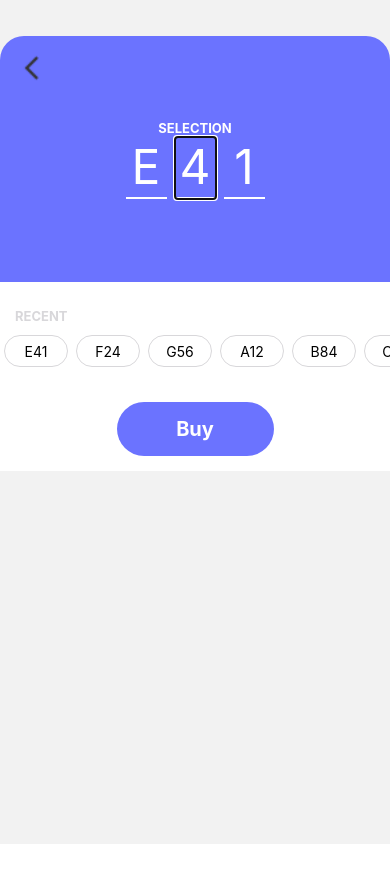
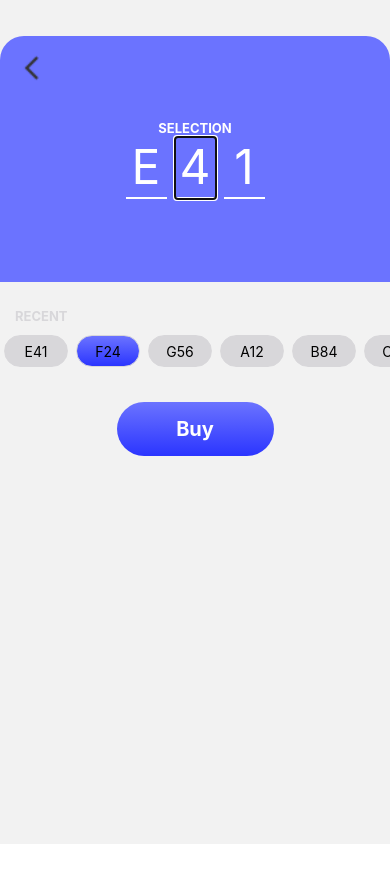
Before and after one commit to AgustinLizondo/Vending-machine, a React Native app: screen /Order in a window 390 px wide. Built offline with nearby package versions, Linux system fonts and the light colour scheme.

Commit message:
Linear Gradient added

```diff
--- a/components/ActionsCard.js
+++ b/components/ActionsCard.js
@@ -3,16 +3,17 @@ import { StyleSheet, Text, View, ScrollView } from 'react-native'
 import colorPalette from '../assets/Colors'
 import BasicButton from './BasicButton'
 import Tag from './Tag'
+import { LinearGradient } from 'expo-linear-gradient'
 
 const ActionsCard = () => {
     let latestOrders = ['E41', 'F24', 'G56', 'A12', 'B84', 'C23', 'J89', 'D23',]
     return (
-        <View style={styles.card}>
+        <View style={styles.card} >
             <Text style={styles.recent}>RECENT</Text>
             <ScrollView horizontal style={styles.latestOrders} showsHorizontalScrollIndicator={false}>
-                {latestOrders.map((el, index) => (<Tag key={index} value={el} />))}
+                {latestOrders.map((el, index) => (<Tag key={index} value={el} selected={index === 1 ? true : false} />))}
             </ScrollView>
-            <View style={{alignSelf: 'center', position: 'absolute', bottom: 15}}>
+            <View style={{ alignSelf: 'center', position: 'absolute', bottom: 15 }}>
                 <BasicButton content={'Buy'} />
             </View>
         </View>
@@ -25,7 +26,6 @@ const styles = StyleSheet.create({
     card: {
         width: '100%',
         height: 189,
-        backgroundColor: colorPalette.White,
     },
     recent: {
         fontSize: 13,
--- a/components/BalanceCard.js
+++ b/components/BalanceCard.js
@@ -1,10 +1,14 @@
 import React from 'react'
 import { View, Text, StyleSheet, TouchableOpacity } from 'react-native'
 import colorPalette from '../assets/Colors';
+import { LinearGradient } from 'expo-linear-gradient'
 
 const BalanceCard = ({ balance, onTap }) => {
     return (
-        <View style={styles.card}>
+        <LinearGradient
+            style={styles.card}
+            colors={['#6B73FF', '#2B35FF']}
+        >
             <View style={{
                 position: 'absolute',
                 top: 20,
@@ -17,7 +21,7 @@ const BalanceCard = ({ balance, onTap }) => {
             <TouchableOpacity style={styles.subCard} onPress={onTap}>
                 <Text style={styles.recharge}>Recharge</Text>
             </TouchableOpacity>
-        </View>
+        </LinearGradient>
     )
 }
 
@@ -26,7 +30,6 @@ const styles = StyleSheet.create({
         width: 395,
         height: 100,
         borderRadius: 8,
-        backgroundColor: colorPalette.Blue,
         flexDirection: 'row',
     },
     available: {
--- a/components/BasicButton.js
+++ b/components/BasicButton.js
@@ -1,19 +1,24 @@
 import React from 'react'
 import { TouchableOpacity, Text, StyleSheet } from 'react-native'
 import colorPalette from '../assets/Colors';
+import { LinearGradient } from 'expo-linear-gradient';
 
-
-const BasicButton = ({content}) => {
+const BasicButton = ({ content }) => {
     return (
         <TouchableOpacity style={styles.card}>
-            <Text style={styles.content}>{content}</Text>
+            <LinearGradient
+
+                style={styles.card}
+                colors={['#6B73FF', '#2B35FF']}
+            >
+                <Text style={styles.content}>{content}</Text>
+            </LinearGradient>
         </TouchableOpacity>
     )
 }
 
 const styles = StyleSheet.create({
     card: {
-        backgroundColor: colorPalette.Blue,
         width: 157,
         height: 54,
         borderRadius: 100,
--- a/components/RechargeSelection.js
+++ b/components/RechargeSelection.js
@@ -2,13 +2,17 @@ import React, { useState } from 'react'
 import { StyleSheet, Text, View, Image, TouchableOpacity } from 'react-native'
 import colorPalette from '../assets/Colors'
 import PriceButton from './PriceButton'
+import { LinearGradient } from 'expo-linear-gradient'
 
 const RechargeSelection = ({ onTap }) => {
 
     const [selectedValue, setSelectedValue] = useState(10);
 
     return (
-        <View style={styles.container}>
+        <LinearGradient
+            style={styles.container}
+            colors={['#6B73FF', '#2B35FF']}
+        >
             <TouchableOpacity
                 style={{ width: 128, height: 32, position: 'absolute', alignItems: 'center' }}
                 onPress={onTap}
@@ -30,7 +34,7 @@ const RechargeSelection = ({ onTap }) => {
                     <PriceButton price={20} selectedValue={selectedValue} onTap={() => setSelectedValue(20)} />
                 </View>
             </View>
-        </View>
+        </LinearGradient>
     )
 }
 
@@ -43,7 +47,6 @@ const styles = StyleSheet.create({
         alignItems: 'center',
         width: '100%',
         height: 297,
-        backgroundColor: colorPalette.Blue,
         borderTopRightRadius: 24,
         borderTopLeftRadius: 24,
     },
--- a/components/Tag.js
+++ b/components/Tag.js
@@ -1,12 +1,16 @@
+import { LinearGradient } from 'expo-linear-gradient';
 import React from 'react'
 import { StyleSheet, Text, TouchableOpacity } from 'react-native'
 import colorPalette from '../assets/Colors';
 
 const Tag = ({ value, selected }) => {
     return (
-        <TouchableOpacity style={selected ? styles.selectedCard : styles.card} >
+        <LinearGradient
+            colors={selected ? ['#6B73FF', '#2B35FF'] : [colorPalette.Gray, colorPalette.Gray]}
+            style={selected ? styles.selectedCard : styles.card}
+        >
             <Text style={styles.content}>{value}</Text>
-        </TouchableOpacity>
+        </LinearGradient>
     )
 }
 
@@ -32,7 +36,6 @@ const styles = StyleSheet.create({
         textAlign: 'center',
         borderWidth: 1,
         borderColor: colorPalette.Gray,
-        backgroundColor: colorPalette.Blue,
         marginHorizontal: 4,
     },
     content: {
--- a/package.json
+++ b/package.json
@@ -18,7 +18,8 @@
     "react-native": "0.64.3",
     "react-native-safe-area-context": "3.3.2",
     "react-native-screens": "~3.10.1",
-    "react-native-web": "0.17.1"
+    "react-native-web": "0.17.1",
+    "expo-linear-gradient": "~11.0.1"
   },
   "devDependencies": {
     "@babel/core": "^7.12.9"
```
Also changed, not shown: components/VendingSelection.js (+6 -3 lines), 1 other file (tests, documents, lock files or other folders).
